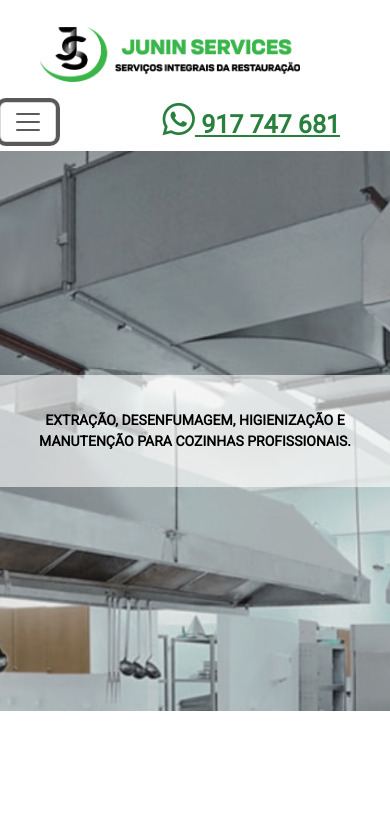
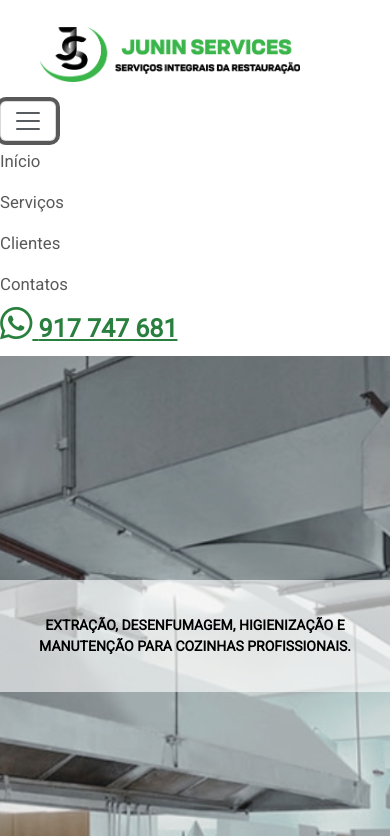
Before and after one commit to juninservices/juninservices.github.io, a plain HTML site: page index.html in a window 390 px wide. Both pictures are taken after a click on the button "Toggle navigation". Shown: the top 836 px of the page. Drawn offline with nearby package versions, Linux system fonts and the light colour scheme.

Commit message:
chreo: make narbar workable on small devices

```diff
--- a/assets/style.css
+++ b/assets/style.css
@@ -469,7 +469,10 @@ body {
     flex-direction:column;
     align-self: center;
     margin-bottom: 2em;
+}
 
+.navbar-collapse {
+    font-size: 1em;
 }
 
 .section_contact_bar img {
@@ -572,6 +575,10 @@ body {
 }
 
 @media (max-width: 480px) {
+    .navbar-collapse {
+        font-size: 1.2em;
+    }
+
     body {
         font-size: 14px;
     }
--- a/index.html
+++ b/index.html
@@ -24,7 +24,7 @@
 
     <nav class="navbar navbar-expand-lg navbar-light ">
         <a class="navbar-brand" href="#"><img class="navbar-ico" src="assets/img/logo.png" width="260" alt="-" /></a>
-        <button class="navbar-toggler" type="button" data-toggle="collapse" data-target="#navbarNav" aria-controls="navbarNav" aria-expanded="false" aria-label="Toggle navigation">
+        <button id="navbarNavButton" class="navbar-toggler" type="button" data-toggle="collapse" data-target="#navbarNav" aria-controls="navbarNav" aria-expanded="false" aria-label="Toggle navigation">
             <span class="navbar-toggler-icon"></span>
         </button>
 
@@ -282,5 +282,17 @@
     <section class="footer_box d-flex flex-row">
         <div class="footer_text">© 2024 Junin Services, Designed by Ingrid Costales</div>
     </section>
+    <script>
+        const navbarNav = document.getElementById("navbarNav");
+        const navbarButton = document.getElementById("navbarNavButton");
+
+        navbarButton.onclick = function () {
+            if (navbarNav.classList.contains("collapse")) {
+                navbarNav.classList.remove('collapse');
+            } else {
+                navbarNav.classList.add('collapse');
+            }
+        };
+    </script>
 </body>
 </html>
```
